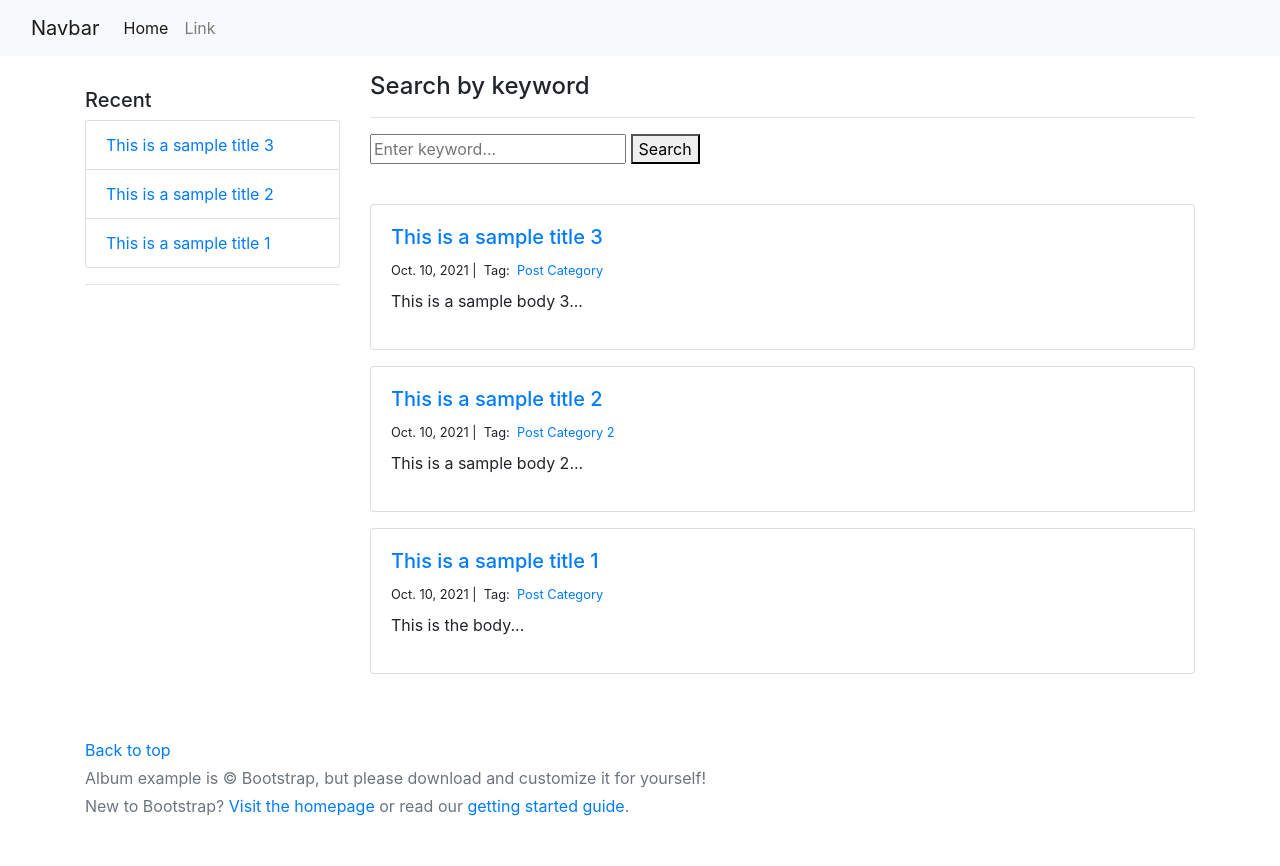
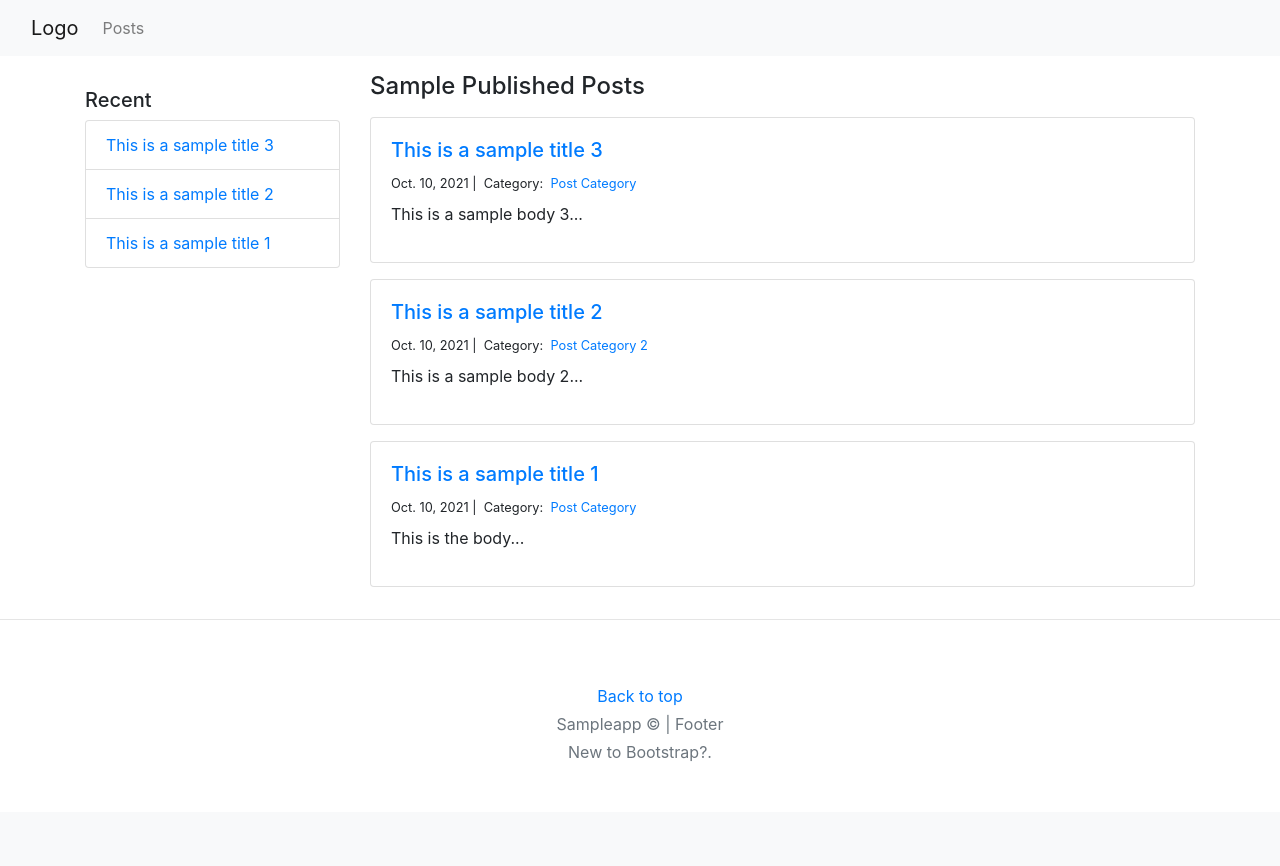
Before and after one commit to johnmaxnew/Django-Boilerplate, a Django app: page / in a window 1280 px wide. After the commit the page ends 761 px from the top, so only its background shows below. Run offline with Django 3.2, Linux system fonts and the light colour scheme; data comes from the database, SQL or seed files in the repository; both versions use the stored data as it was after the commit; some libraries are stand-ins or nearby versions.

Commit message:
modified templates

```diff
--- a/templates/footer.html
+++ b/templates/footer.html
@@ -2,13 +2,14 @@
 
 {% block content %}
   <!-- Footer -->
-      <footer class="text-muted py-5">
+  <hr>
+      <footer class="text-muted py-5 text-center">
         <div class="container">
             <p class="float-end mb-1">
             <a href="#">Back to top</a>
             </p>
-            <p class="mb-1">Album example is &copy; Bootstrap, but please download and customize it for yourself!</p>
-            <p class="mb-0">New to Bootstrap? <a href="/">Visit the homepage</a> or read our <a href="../getting-started/introduction/">getting started guide</a>.</p>
+            <p class="mb-1">Sampleapp &copy; | Footer</p>
+            <p class="mb-0">New to Bootstrap?.</p>
         </div>
     </footer>
   <!-- End -->
--- a/templates/navbar.html
+++ b/templates/navbar.html
@@ -5,22 +5,17 @@
 
 <nav class="navbar navbar-expand-lg navbar-light bg-light">
   <div class="container-fluid">
-      <a class="navbar-brand" href="#">Navbar</a>
+      <a class="navbar-brand" href="#">Logo</a>
       <button class="navbar-toggler" type="button" data-bs-toggle="collapse" data-bs-target="#navbarSupportedContent" aria-controls="navbarSupportedContent" aria-expanded="false" aria-label="Toggle navigation">
       <span class="navbar-toggler-icon"></span>
       </button>
       <div class="collapse navbar-collapse" id="navbarSupportedContent">
-      <ul class="navbar-nav me-auto mb-2 mb-lg-0">
+        <ul class="navbar-nav mr-auto">
           <li class="nav-item">
-          <a class="nav-link active" aria-current="page" href="#">Home</a>
+            <a class="nav-link" href="{% url 'sampleapp_index' %}">Posts</a>
           </li>
-          <li class="nav-item">
-          <a class="nav-link" href="#">Link</a>
-          </li>
-          <li class="nav-item dropdown">
-          </li>
-      </ul>
-      </div>
+        </ul>
+        </div>
   </div>
   </nav>
 
--- a/templates/sampleapp_index.html
+++ b/templates/sampleapp_index.html
@@ -10,27 +10,19 @@
 
 <div class="col-md-9">
 
-<h4 class="margin-2 title3">Search by keyword</h4>
-<hr>
-  <form class="search" action="" method="GET">
-    <input type="text" class="search-input" placeholder="Enter keyword..." name="title__icontains" id="id_title__icontains" value="">
-    <button type="submit" class="search-btn" name="button">Search</button>
-  </form>
-<br>
-
-
+<h4 class="margin-2">Sample Published Posts</h4>
 
   <div class="main">
   {% for post in posts %}
-    <div class="card style-3 mt-3">
+    <div class="card mt-3">
 
         <div class="card-body">
-          <h5 class="title3"><a href="{% url 'sampleapp_detail' post.slug %}">{{ post.title }}</a></h5>
+          <h5><a href="{% url 'sampleapp_detail' post.slug %}">{{ post.title }}</a></h5>
             <small class="mt-2">
                 {{ post.created_on.date }} |&nbsp;
-                Tag:&nbsp;
+                Category:&nbsp;
                 {% for category in post.categories.all %}
-                    <a href="{% url 'sampleapp_category' category.name %}" class="p-tag">
+                    <a href="{% url 'sampleapp_category' category.name %}">
                         {{ category.name }}
                     </a>&nbsp;
                   {% endfor %}
--- a/templates/sidebar.html
+++ b/templates/sidebar.html
@@ -9,6 +9,5 @@
           </li>
          {% endfor %}
       </ul>
-    <hr>
 
   </div>
```
Also changed, not shown: templates/sampleapp_category.html (+6 -6 lines), templates/sampleapp_detail.html (+6 -7 lines), db.sqlite3.
